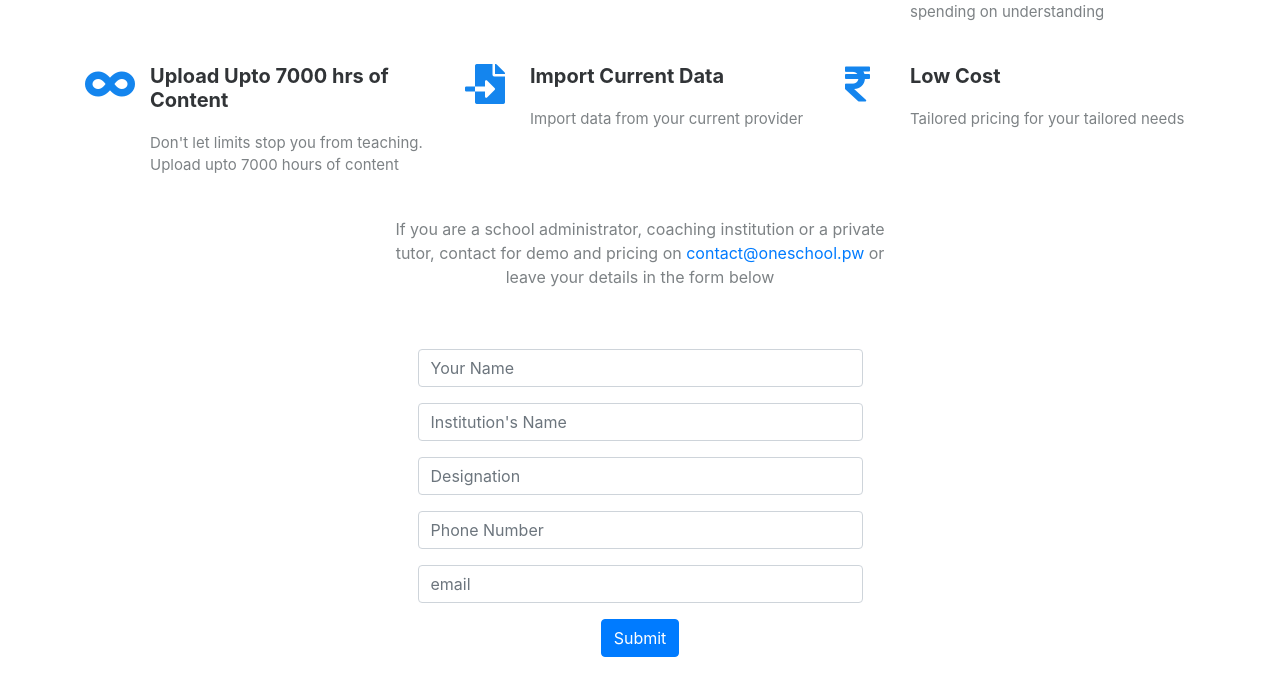
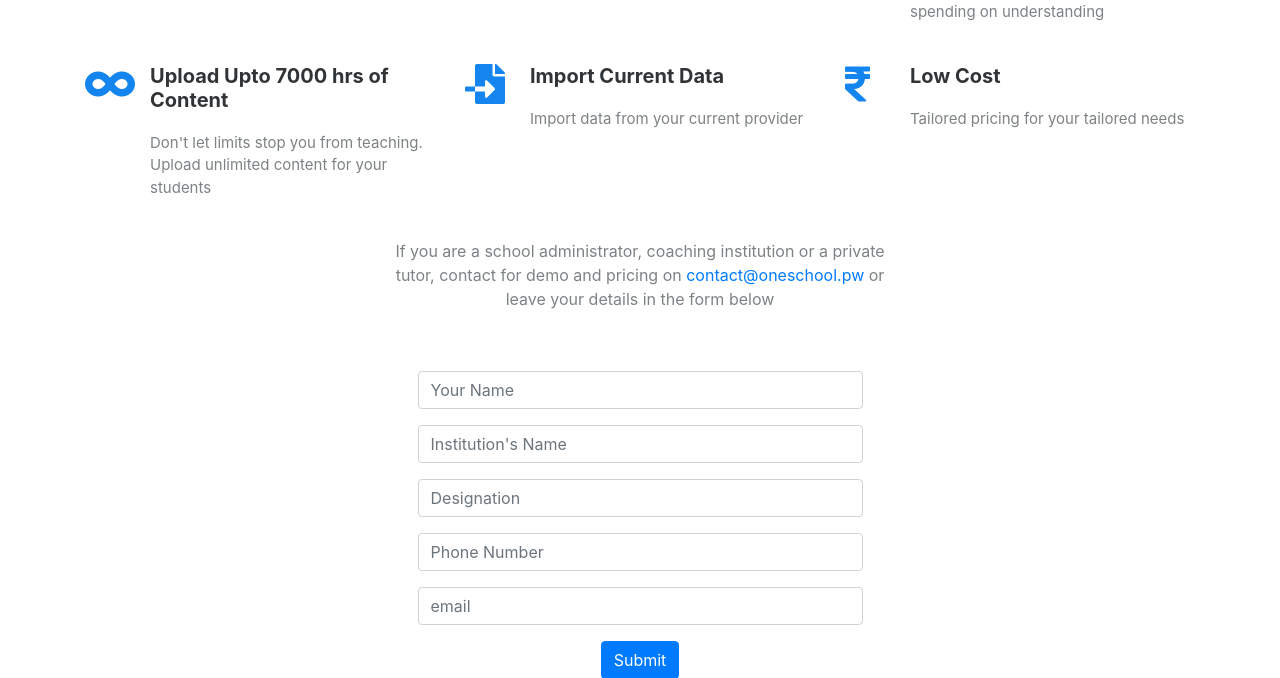
Before and after one commit to draxxxeus/virtualclassroom, a Django app: page / in a window 1280 px wide. Shown: the part 451-1129 px from the top of the page. Run offline with Django 3.2, Linux system fonts and the light colour scheme; some libraries are stand-ins or nearby versions.

Commit message:
Allow unlimited hours of videos to be uploaded

```diff
--- a/virtualclassroom/app/templates/index.html
+++ b/virtualclassroom/app/templates/index.html
@@ -31,7 +31,7 @@
                 </div>
                 <div class="col-sm-6 col-lg-4 item"><i class="fa fa-infinity icon"></i>
                     <h3 class="name">Upload Upto 7000 hrs of Content</h3>
-                    <p class="description">Don't let limits stop you from teaching. Upload upto 7000 hours of content</p>
+                    <p class="description">Don't let limits stop you from teaching. Upload unlimited content for your students</p>
                 </div>
                 <div class="col-sm-6 col-lg-4 item"><i class="fa fa-file-import icon"></i>
                     <h3 class="name">Import Current Data</h3>
```
